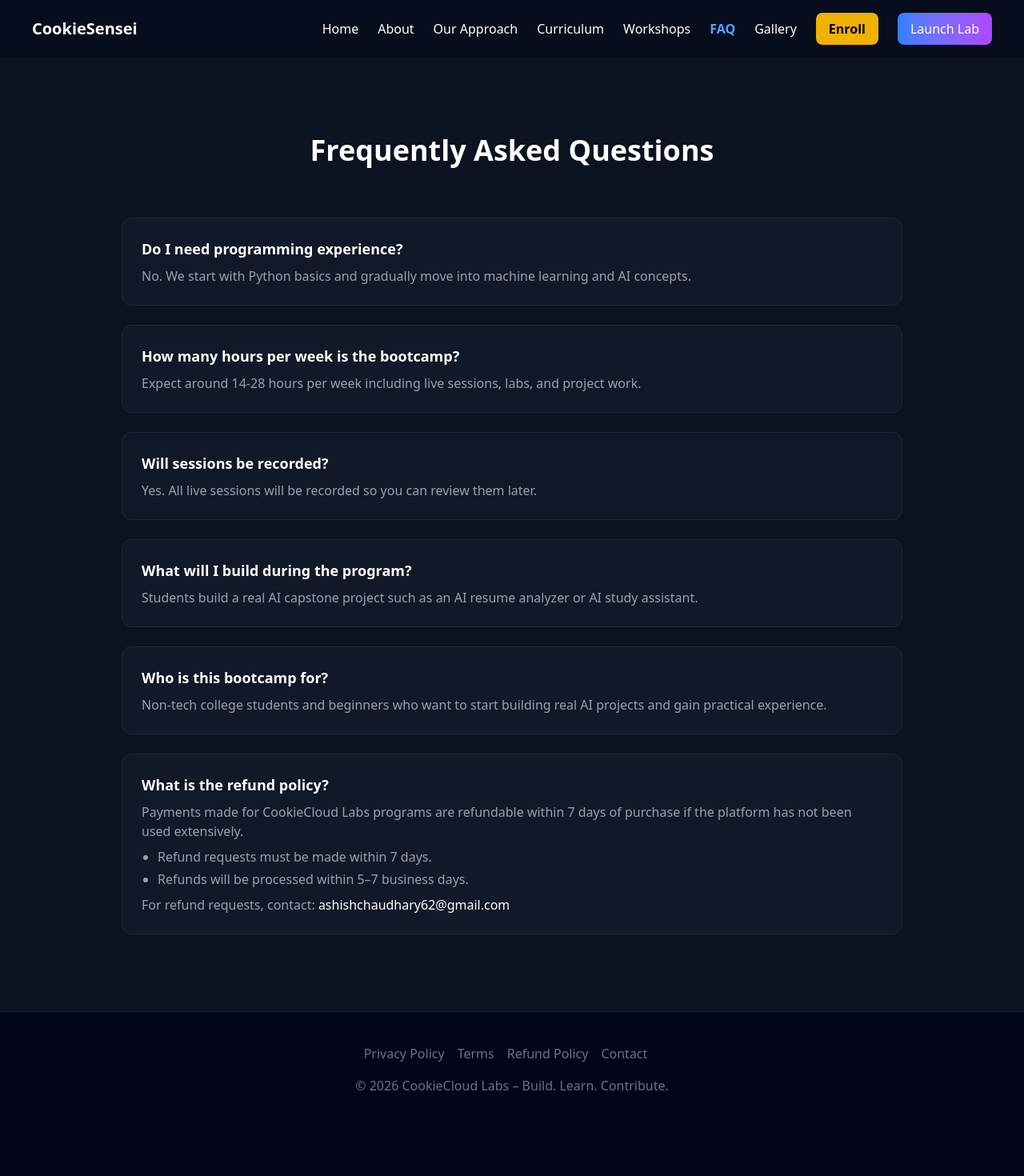
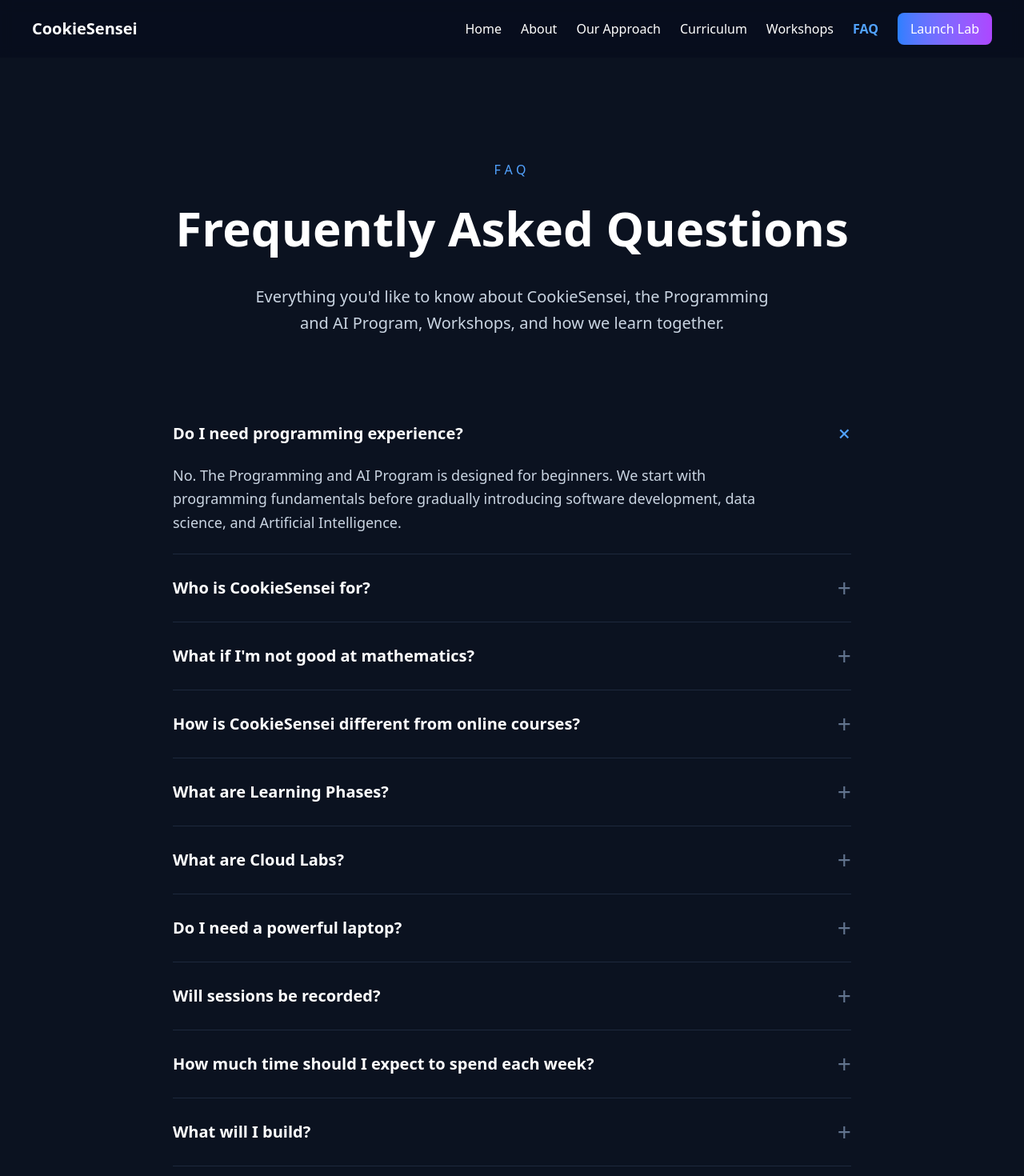
Before and after one commit to cookieSensei/cookiecloudlabs, a Next.js app: page /faq in a window 1280 px wide. Shown: the top 1470 px of the page at 80% size. Before the commit the page ends 1409 px from the top, so only its background shows below. Built offline with nearby package versions, Linux system fonts and the light colour scheme.

Commit message:
before adding the scroll indicator

```diff
--- a/components/FAQ.tsx
+++ b/components/FAQ.tsx
@@ -1,79 +1,158 @@
+"use client";
+
+import { useState } from "react";
+
+const faqs = [
+  {
+    question: "Do I need programming experience?",
+    answer:
+      "No. The Programming and AI Program is designed for beginners. We start with programming fundamentals before gradually introducing software development, data science, and Artificial Intelligence.",
+  },
+  {
+    question: "Who is CookieSensei for?",
+    answer:
+      "CookieSensei is designed for curious learners, including students, professionals, career changers, and creators, who want to learn by building real software rather than simply watching tutorials.",
+  },
+  {
+    question: "What if I'm not good at mathematics?",
+    answer:
+      "You don't need an advanced mathematics background to begin. We'll introduce the mathematical concepts required for programming and Artificial Intelligence gradually with practical examples.",
+  },
+  {
+    question: "How is CookieSensei different from online courses?",
+    answer:
+      "CookieSensei combines live instructor-led sessions, browser-based Cloud Labs, structured learning phases, and practical projects. Instead of learning alone through videos, you'll learn by building with guidance along the way.",
+  },
+  {
+    question: "What are Learning Phases?",
+    answer:
+      "The curriculum is organized into progressive learning phases. Each phase builds on the previous one, helping you gain confidence before moving to more advanced topics.",
+  },
+  {
+    question: "What are Cloud Labs?",
+    answer:
+      "Cloud Labs provide a complete programming environment directly in your browser. There's nothing to install or configure, so you can begin writing code from your first session.",
+  },
+  {
+    question: "Do I need a powerful laptop?",
+    answer:
+      "No. Since you'll use browser-based Cloud Labs for most of the program, a reasonably modern laptop with a stable internet connection is usually sufficient.",
+  },
+  {
+    question: "Will sessions be recorded?",
+    answer:
+      "Yes. Live sessions will be recorded so you can revisit concepts, review demonstrations, and learn at your own pace.",
+  },
+  {
+    question: "How much time should I expect to spend each week?",
+    answer:
+      "The exact amount depends on your pace and goals, but most learners should expect to spend several hours each week attending sessions, practicing, and building projects.",
+  },
+  {
+    question: "What will I build?",
+    answer:
+      "You'll build progressively more challenging projects—from Python applications to intelligent software powered by Artificial Intelligence. Every phase includes practical work that reinforces what you've learned.",
+  },
+  {
+    question: "Can I attend a Workshop before joining the program?",
+    answer:
+      "Absolutely. Workshops are the best way to experience how CookieSensei teaches before deciding whether the full program is right for you.",
+  },
+  {
+    question: "How long does the Program take?",
+    answer:
+      "The Programming and AI Program is designed to be completed over approximately 6–8 months, with flexibility to learn at your own pace.",
+  },
+  {
+    question: "Why is the founding cohort limited to 15 learners?",
+    answer:
+      "Keeping the cohort intentionally small allows for meaningful interaction, personal guidance, and individual attention throughout the learning journey.",
+  },
+  {
+    question: "How do I join the Program?",
+    answer:
+      "Rather than instant enrollment, we begin with a conversation. Tell us about yourself, your goals, and what you'd like to build. We'll personally reach out to answer your questions and discuss whether CookieSensei is the right fit.",
+  },
+  {
+    question: "Is there an interview before joining?",
+    answer:
+      "Yes. We like to get to know prospective learners before enrollment. This conversation helps us understand your goals and ensures the program is a good fit for both you and the cohort.",
+  },
+  {
+    question: "Why is it called CookieSensei?",
+    answer:
+      "The name reflects our belief that learning should feel approachable, enjoyable, and guided. A Sensei mentors learners through experience rather than simply delivering information and that's the philosophy behind CookieSensei.",
+  },
+];
+
 export default function FAQ() {
+  const [openIndex, setOpenIndex] = useState<number | null>(0);
+
   return (
-    <section className="py-24 bg-[#0b1220] text-white">
-      <div className="max-w-5xl mx-auto px-6">
+    <section className="bg-[#0b1220] py-32 text-white">
+      <div className="mx-auto max-w-4xl px-6">
+        <div className="text-center">
+          <p className="uppercase tracking-[0.3em] text-blue-400 font-medium">
+            FAQ
+          </p>
 
-        <h2 className="text-4xl font-bold text-center mb-16">
+          <h2 className="mt-6 text-4xl md:text-6xl font-bold leading-tight">
             Frequently Asked Questions
           </h2>
 
-        <div className="space-y-6">
-
-          <div className="bg-[#111827] p-6 rounded-xl border border-gray-800">
-            <h3 className="font-semibold text-lg mb-2">
-              Do I need programming experience?
-            </h3>
-            <p className="text-gray-400">
-              No. We start with Python basics and gradually move into machine learning and AI concepts.
+          <p className="mt-8 text-xl text-slate-300 max-w-2xl mx-auto leading-relaxed">
+            Everything you'd like to know about CookieSensei,
+            the Programming and AI Program, Workshops,
+            and how we learn together.
           </p>
         </div>
 
-          <div className="bg-[#111827] p-6 rounded-xl border border-gray-800">
-            <h3 className="font-semibold text-lg mb-2">
-              How many hours per week is the bootcamp?
+        <div className="mt-20 divide-y divide-slate-800">
+          {faqs.map((faq, index) => {
+            const isOpen = openIndex === index;
+
+            return (
+              <div
+                key={faq.question}
+                className="py-6"
+              >
+                <button
+                  onClick={() =>
+                    setOpenIndex(isOpen ? null : index)
+                  }
+                  className="flex w-full items-center justify-between text-left group"
+                >
+                  <h3 className="text-xl font-semibold transition-colors group-hover:text-blue-400">
+                    {faq.question}
                   </h3>
-            <p className="text-gray-400">
-              Expect around 14-28 hours per week including live sessions, labs, and project work.
+
+                  <span
+                    className={`text-3xl transition-transform duration-300 ${
+                      isOpen
+                        ? "rotate-45 text-blue-400"
+                        : "text-slate-500"
+                    }`}
+                  >
+                    +
+                  </span>
+                </button>
+
+                <div
+                  className={`overflow-hidden transition-all duration-500 ${
+                    isOpen
+                      ? "max-h-96 opacity-100 mt-5"
+                      : "max-h-0 opacity-0"
+                  }`}
+                >
+                  <p className="text-slate-300 leading-relaxed text-lg max-w-3xl">
+                    {faq.answer}
                   </p>
                 </div>
-
-          <div className="bg-[#111827] p-6 rounded-xl border border-gray-800">
-            <h3 className="font-semibold text-lg mb-2">
-              Will sessions be recorded?
-            </h3>
-            <p className="text-gray-400">
-              Yes. All live sessions will be recorded so you can review them later.
-            </p>
               </div>
-
-          <div className="bg-[#111827] p-6 rounded-xl border border-gray-800">
-            <h3 className="font-semibold text-lg mb-2">
-              What will I build during the program?
-            </h3>
-            <p className="text-gray-400">
-              Students build a real AI capstone project such as an AI resume analyzer or AI study assistant.
-            </p>
+            );
+          })}
         </div>
-
-          <div className="bg-[#111827] p-6 rounded-xl border border-gray-800">
-            <h3 className="font-semibold text-lg mb-2">
-              Who is this bootcamp for?
-            </h3>
-            <p className="text-gray-400">
-              Non-tech college students and beginners who want to start building real AI projects and gain practical experience.
-            </p>
-          </div>
-
-          {/* Refund Policy */}
-          <div className="bg-[#111827] p-6 rounded-xl border border-gray-800">
-            <h3 className="font-semibold text-lg mb-2">
-              What is the refund policy?
-            </h3>
-            <p className="text-gray-400 mb-2">
-              Payments made for CookieCloud Labs programs are refundable within 7 days of purchase if the platform has not been used extensively.
-            </p>
-            <ul className="text-gray-400 list-disc pl-5 space-y-1">
-              <li>Refund requests must be made within 7 days.</li>
-              <li>Refunds will be processed within 5–7 business days.</li>
-            </ul>
-            <p className="text-gray-400 mt-2">
-              For refund requests, contact: <span className="text-white">ashishchaudhary62@gmail.com</span>
-            </p>
-          </div>
-
-        </div>
-
       </div>
     </section>
-  )
+  );
 }
--- a/components/Navbar.tsx
+++ b/components/Navbar.tsx
@@ -3,14 +3,12 @@
 import Link from "next/link";
 import { useState, useEffect, useRef } from "react";
 import { usePathname } from "next/navigation";
-import Gallery from "@/components/Gallery";
 
 export default function Navbar() {
   const [menuOpen, setMenuOpen] = useState(false);
-  const [galleryOpen, setGalleryOpen] = useState(false);
   const menuRef = useRef<HTMLDivElement>(null);
+
   const pathname = usePathname();
-
   const isHome = pathname === "/";
 
   const linkClass = (path: string) =>
@@ -20,57 +18,48 @@ export default function Navbar() {
 
   useEffect(() => {
     function handleClickOutside(event: MouseEvent) {
-      if (menuRef.current && !menuRef.current.contains(event.target as Node)) {
+      if (
+        menuRef.current &&
+        !menuRef.current.contains(event.target as Node)
+      ) {
         setMenuOpen(false);
       }
     }
 
     document.addEventListener("mousedown", handleClickOutside);
-    return () => document.removeEventListener("mousedown", handleClickOutside);
+
+    return () =>
+      document.removeEventListener("mousedown", handleClickOutside);
   }, []);
 
-  const openGallery = () => {
-    setMenuOpen(false);
-    setGalleryOpen(true);
-  };
+  const closeMenu = () => setMenuOpen(false);
 
   const NavLinks = () => (
     <>
       {!isHome && (
-        <Link href="/" className="hover:text-blue-400 transition">
+        <Link href="/" scroll className="hover:text-blue-400 transition">
           Home
         </Link>
       )}
 
-      <Link href="/about" className={linkClass("/about")}>
+      <Link href="/about" scroll className={linkClass("/about")}>
         About
       </Link>
 
-      <Link href="/approach" className={linkClass("/approach")}>
+      <Link href="/approach" scroll className={linkClass("/approach")}>
         Our Approach
       </Link>
 
-      <Link href="/curriculum" className={linkClass("/curriculum")}>
+      <Link href="/curriculum" scroll className={linkClass("/curriculum")}>
         Curriculum
       </Link>
 
-      <Link href="/workshops" className={linkClass("/workshops")}>
+      <Link href="/workshops" scroll className={linkClass("/workshops")}>
         Workshops
       </Link>
 
-      <Link href="/faq" className={linkClass("/faq")}>
+      <Link href="/faq" scroll className={linkClass("/faq")}>
         FAQ
-      </Link>
-
-      <button onClick={openGallery} className="hover:text-blue-400 transition">
-        Gallery
-      </button>
-
-      <Link
-        href="/enroll"
-        className="bg-yellow-500 text-black px-4 py-2 rounded-lg font-semibold"
-      >
-        Enroll
       </Link>
 
       <Link
@@ -84,48 +73,44 @@ export default function Navbar() {
 
   return (
     <>
-      <header className="w-full px-4 md:px-10 py-4 flex justify-between items-center sticky top-0 backdrop-blur bg-[#0b1220]/70 z-40">
-        {/* Logo */}
-        <Link href="/">
-          <h1 className="text-lg md:text-xl font-bold cursor-pointer">
+      <header className="sticky top-0 z-40 flex w-full items-center justify-between bg-[#0b1220]/70 px-4 py-4 backdrop-blur md:px-10">
+        <Link href="/" scroll>
+          <h1 className="cursor-pointer text-lg font-bold md:text-xl">
             CookieSensei
           </h1>
         </Link>
 
-        {/* Desktop Navbar */}
-        <nav className="hidden md:flex items-center gap-6">
+        <nav className="hidden items-center gap-6 md:flex">
           <NavLinks />
         </nav>
 
-        {/* Hamburger */}
         <button
-          className="md:hidden text-3xl z-50"
+          className="z-50 text-3xl md:hidden"
           onClick={() => setMenuOpen(!menuOpen)}
         >
           {menuOpen ? "✕" : "☰"}
         </button>
       </header>
 
-      {/* Overlay */}
       {menuOpen && (
         <div
-          className="fixed inset-0 bg-black/40 z-40 md:hidden"
-          onClick={() => setMenuOpen(false)}
+          className="fixed inset-0 z-40 bg-black/40 md:hidden"
+          onClick={closeMenu}
         />
       )}
 
-      {/* Mobile Sidebar */}
       <div
         ref={menuRef}
-        className={`fixed top-0 left-0 h-full w-64 bg-slate-900 border-r border-slate-700 shadow-xl transform transition-transform duration-300 z-50 md:hidden ${
+        className={`fixed left-0 top-0 z-50 h-full w-64 transform border-r border-slate-700 bg-slate-900 shadow-xl transition-transform duration-300 md:hidden ${
           menuOpen ? "translate-x-0" : "-translate-x-full"
         }`}
       >
-        <div className="p-6 flex flex-col gap-6 mt-10">
+        <div className="mt-10 flex flex-col gap-6 p-6">
           {!isHome && (
             <Link
               href="/"
-              onClick={() => setMenuOpen(false)}
+              scroll
+              onClick={closeMenu}
               className={`text-lg ${linkClass("/")}`}
             >
               Home
@@ -134,7 +119,8 @@ export default function Navbar() {
 
           <Link
             href="/about"
-            onClick={() => setMenuOpen(false)}
+            scroll
+            onClick={closeMenu}
             className={`text-lg ${linkClass("/about")}`}
           >
             About
@@ -142,7 +128,8 @@ export default function Navbar() {
 
           <Link
             href="/approach"
-            onClick={() => setMenuOpen(false)}
+            scroll
+            onClick={closeMenu}
             className={`text-lg ${linkClass("/approach")}`}
           >
             Our Approach
@@ -150,7 +137,8 @@ export default function Navbar() {
 
           <Link
             href="/curriculum"
-            onClick={() => setMenuOpen(false)}
+            scroll
+            onClick={closeMenu}
             className={`text-lg ${linkClass("/curriculum")}`}
           >
             Curriculum
@@ -158,7 +146,8 @@ export default function Navbar() {
 
           <Link
             href="/workshops"
-            onClick={() => setMenuOpen(false)}
+            scroll
+            onClick={closeMenu}
             className={`text-lg ${linkClass("/workshops")}`}
           >
             Workshops
@@ -166,38 +155,22 @@ export default function Navbar() {
 
           <Link
             href="/faq"
-            onClick={() => setMenuOpen(false)}
+            scroll
+            onClick={closeMenu}
             className={`text-lg ${linkClass("/faq")}`}
           >
             FAQ
           </Link>
 
-          <button
-            onClick={openGallery}
-            className="text-lg text-left hover:text-blue-400 transition"
-          >
-            Gallery
-          </button>
-
-          <Link
-            href="/enroll"
-            onClick={() => setMenuOpen(false)}
-            className="bg-yellow-500 text-black px-4 py-2 rounded-lg font-semibold w-fit"
-          >
-            Enroll
-          </Link>
-
           <Link
             href="https://code.cookiesensei.com"
-            onClick={() => setMenuOpen(false)}
-            className="bg-gradient-to-r from-blue-500 to-purple-500 px-4 py-2 rounded-lg text-white w-fit"
+            onClick={closeMenu}
+            className="w-fit rounded-lg bg-gradient-to-r from-blue-500 to-purple-500 px-4 py-2 text-white"
           >
             Launch Lab
           </Link>
         </div>
       </div>
-
-      <Gallery open={galleryOpen} onClose={() => setGalleryOpen(false)} />
     </>
   );
 }
```
Also changed, not shown: app/layout.tsx (+7 -0 lines), components/ScrollIndicator.tsx (added, +44 -0 lines), components/ScrollToTop.tsx (added, +18 -0 lines). Lines whose indentation alone changed are shown as unchanged.
